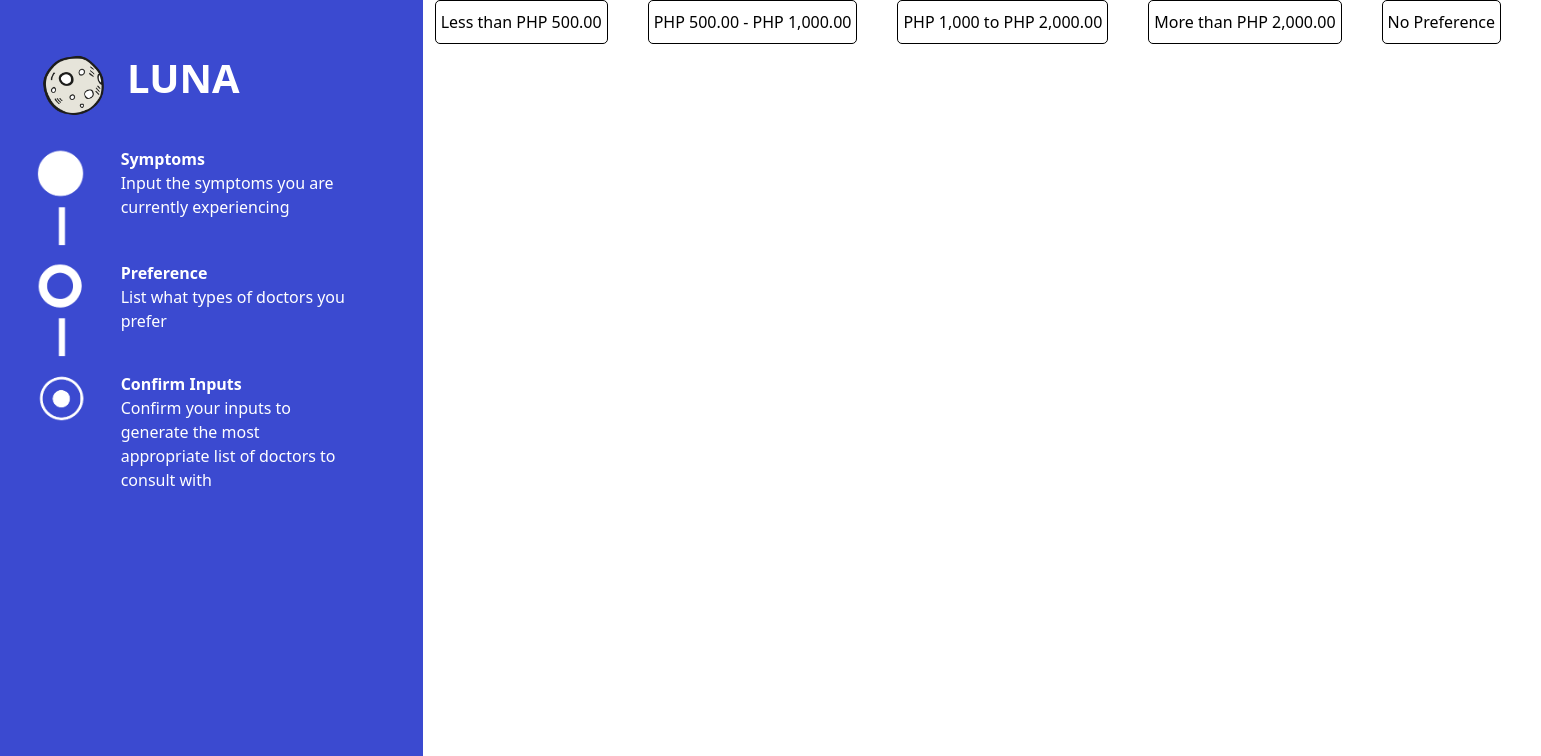
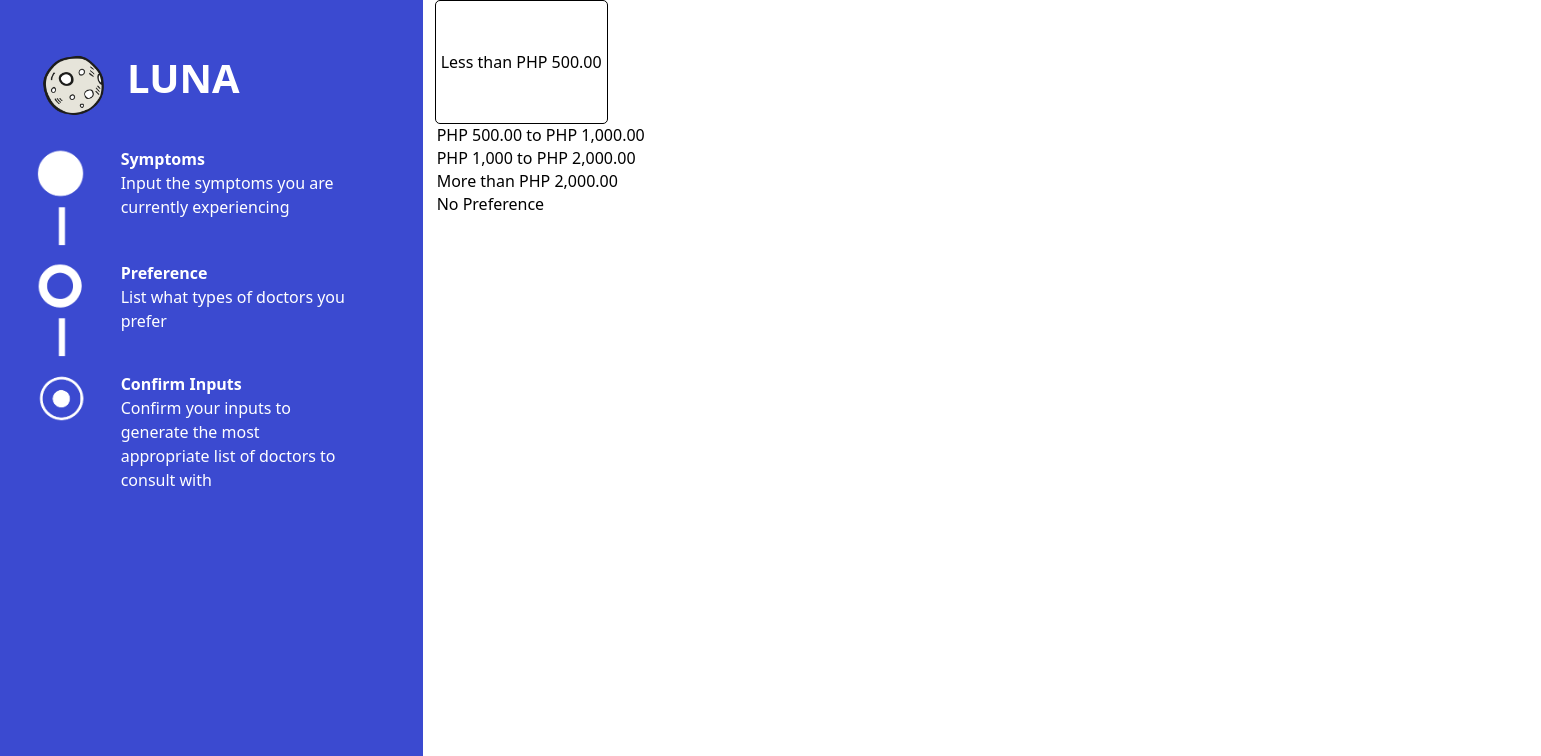
Before and after one commit to seanpe11/luna-frontend, a React (Create React App) app: page /findMe in a window 1280 px wide. Shown: the top 756 px of the page, 1541 px wide, since content can reach past the window. Built offline with nearby package versions, Linux system fonts and the light colour scheme.

Commit message:
added styling for select buttons

```diff
--- a/src/css/luna.css
+++ b/src/css/luna.css
@@ -8,7 +8,7 @@
 }
 
 .findMe-select {
-  height: 60px;
+  min-height: 80px;
   border: none;
   min-width: 1000px;
 }
@@ -18,10 +18,10 @@
 .findMe-select:focus {
   outline: none;
 }
-.findMe-select option{
-  min-width: 100px;
+.findMe-option-thin {
+  min-width: 30px;
   font-size: 1em;
-  padding: 10px 5px;
+  padding: 20px 5px;
   text-align: center;
   margin-right: 40px;
   display: inline-block;
@@ -30,3 +30,16 @@
   border-radius: 5px;
   color: rgb(0, 0, 0);
 }
+
+.findMe-option-thicc {
+  min-width: 10px;
+  font-size: 1em;
+  padding: 50px 5px;
+  text-align: center;
+  margin-right: 40px;
+  display: inline-block;
+  cursor: pointer;
+  border:rgb(0, 0, 0) solid 1px;
+  border-radius: 5px;
+  color: rgb(0, 0, 0);
+}
--- a/src/views/FindMe2.js
+++ b/src/views/FindMe2.js
@@ -7,8 +7,8 @@ function FindMe() {
             <SideBar />
             <div class="findMe-wrapper col-8">
                 <select class="findMe-select" multiple>
-                    <option value="500">Less than PHP 500.00</option>
-                    <option value="1000">PHP 500.00 - PHP 1,000.00</option>
+                    <option class="findMe-option-thicc" value="500">Less than PHP 500.00</option>
+                    <option value="1000">PHP 500.00 to PHP 1,000.00</option>
                     <option value="2000">PHP 1,000 to PHP 2,000.00</option>
                     <option value="2001">More than PHP 2,000.00</option>
                     <option value="-1">No Preference</option>
```
